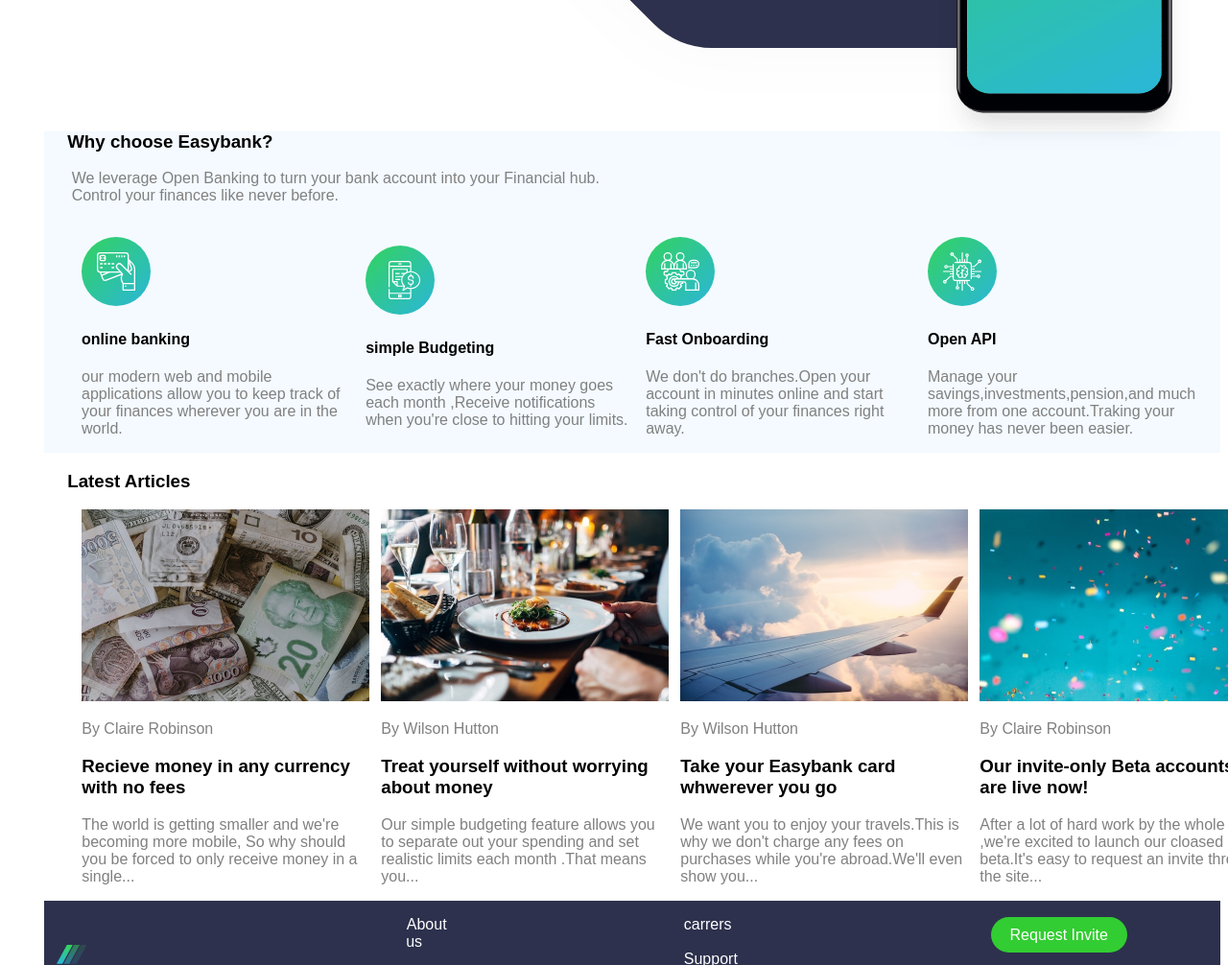
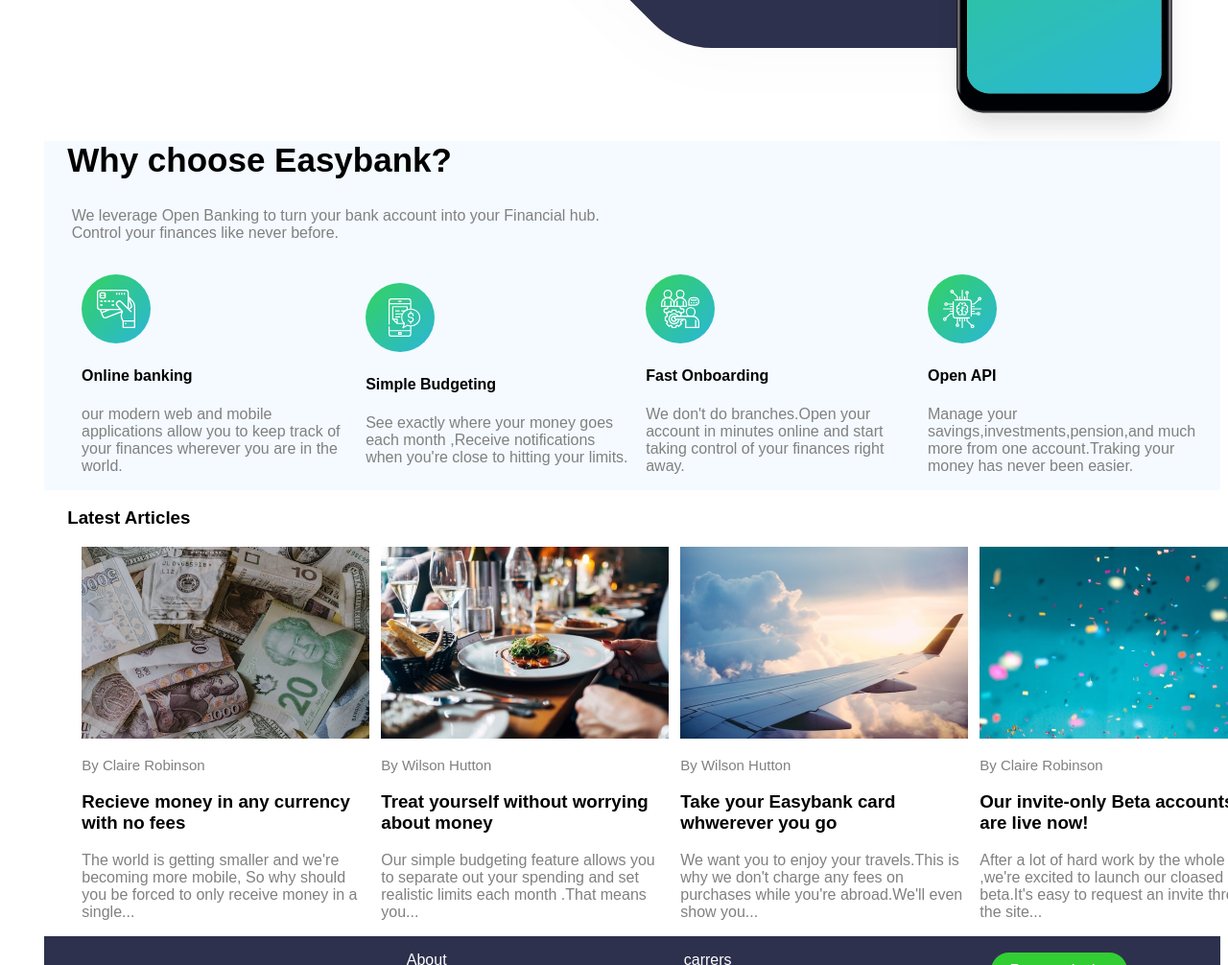
Before and after one commit to Mahimac26/Easybank, a plain HTML site: page index.html in a window 1280 px wide. Shown: the part 860-1866 px from the top of the page at 96% size. Drawn offline with Linux system fonts and the light colour scheme; files whose address does not match are found by name.

Commit message:
Update index.html
Signed-off-by: Mahima chourasiya  <157915759+Mahimac26@users.noreply.github.com>

```diff
--- a/index.html
+++ b/index.html
@@ -37,19 +37,19 @@
              <a href="#" class="request">Request Invite</a>
     </div>
         <section class="easy">
-            <h3>Why choose Easybank?</h3>
+            <h2 style="font-size:35px;">Why choose Easybank?</h2>
             <pre style="color: grey;"> We leverage Open Banking to turn your bank account into your Financial hub.
  Control your finances like never before.
             </pre>
             <div class="main3">
             <div>
                 <img src="file:///C:/Users/hitesh/html/html/images/icon-online.svg">
-                <h4>online banking </h4>
+                <h4> Online banking </h4>
                 <p> our modern web and mobile applications allow you to keep track of your finances wherever you are in the world.</p>
             </div>
             <div>
                 <img src=" file:///C:/Users/hitesh/html/html/images/icon-budgeting.svg">
-                <h4>simple Budgeting</h4>
+                <h4> Simple Budgeting</h4>
                 <p> See exactly where your money goes each month ,Receive notifications when you're close to hitting your limits.</p>
             </div>
             <div>
@@ -69,26 +69,26 @@
             <h3>Latest Articles</h3>
             <div class="main4">
             <div>
-                <img src="image-currency.jpg">
-                <p>By Claire Robinson</p>
+                <img src="file:///C:/Users/hitesh/html/html/images/image-currency.jpg">
+                <p style="font-size:15px;">By Claire Robinson</p>
                 <h3>Recieve money in any currency with no fees </h3>
                 <p> The world is getting smaller and we're becoming more mobile, So why should you be forced to only receive money in a single...</p>
             </div>
             <div>
                 <img src=" file:///C:/Users/hitesh/Downloads/ecell-task-r1/ecell-task-r1/images/image-restaurant.jpg">
-                <p>By Wilson Hutton</p>
+                <p style="font-size:15px;">By Wilson Hutton</p>
                 <h3>Treat yourself without worrying about money</h3>
                 <p> Our simple budgeting feature allows you to separate out your spending and set realistic limits each month .That means you... </p>
             </div>
             <div>
                 <img src="file:///C:/Users/hitesh/Downloads/ecell-task-r1/ecell-task-r1/images/image-plane.jpg">
-                <p>By Wilson Hutton</p>
+                <p  style="font-size:15px;" >By Wilson Hutton</p>
                 <h3>Take your Easybank card whwerever you go</h3>
                 <p>We want you to enjoy your travels.This is why we don't charge any fees on purchases while  you're  abroad.We'll even show you... </p>
             </div>
             <div>
                 <img src="file:///C:/Users/hitesh/Downloads/ecell-task-r1/ecell-task-r1/images/image-confetti.jpg" >
-                <p>By Claire Robinson</p>
+                <p  style="font-size:15px;">By Claire Robinson</p>
                 <h3>Our invite-only Beta accounts are live now!</h3>
                 <p> After a lot of hard work by the whole team ,we're excited to launch our cloased beta.It's easy to request an invite through the site...</p>
             </div>
```
